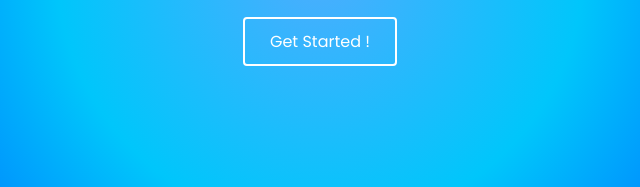
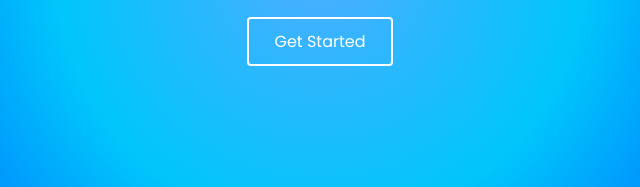
Before and after one commit to vaibhavihr13-dev/helloworld-local, a plain HTML site: page index.html in a window 1280 px wide. Shown: the part 437-624 px from the top of the page, 320-960 px from the left. Drawn offline with Linux system fonts and the light colour scheme.

Commit message:
removed exclamation mark from button text

```diff
--- a/index.html
+++ b/index.html
@@ -17,7 +17,7 @@
         <section class="hero-section">
             <h1>Hello World !</h1>
             <p>Welcome to my first hello world website</p>
-            <a href="#" class="cta-btn">Get Started !</a>
+            <a href="#" class="cta-btn">Get Started</a>
         </section>
     </main>
 
```
